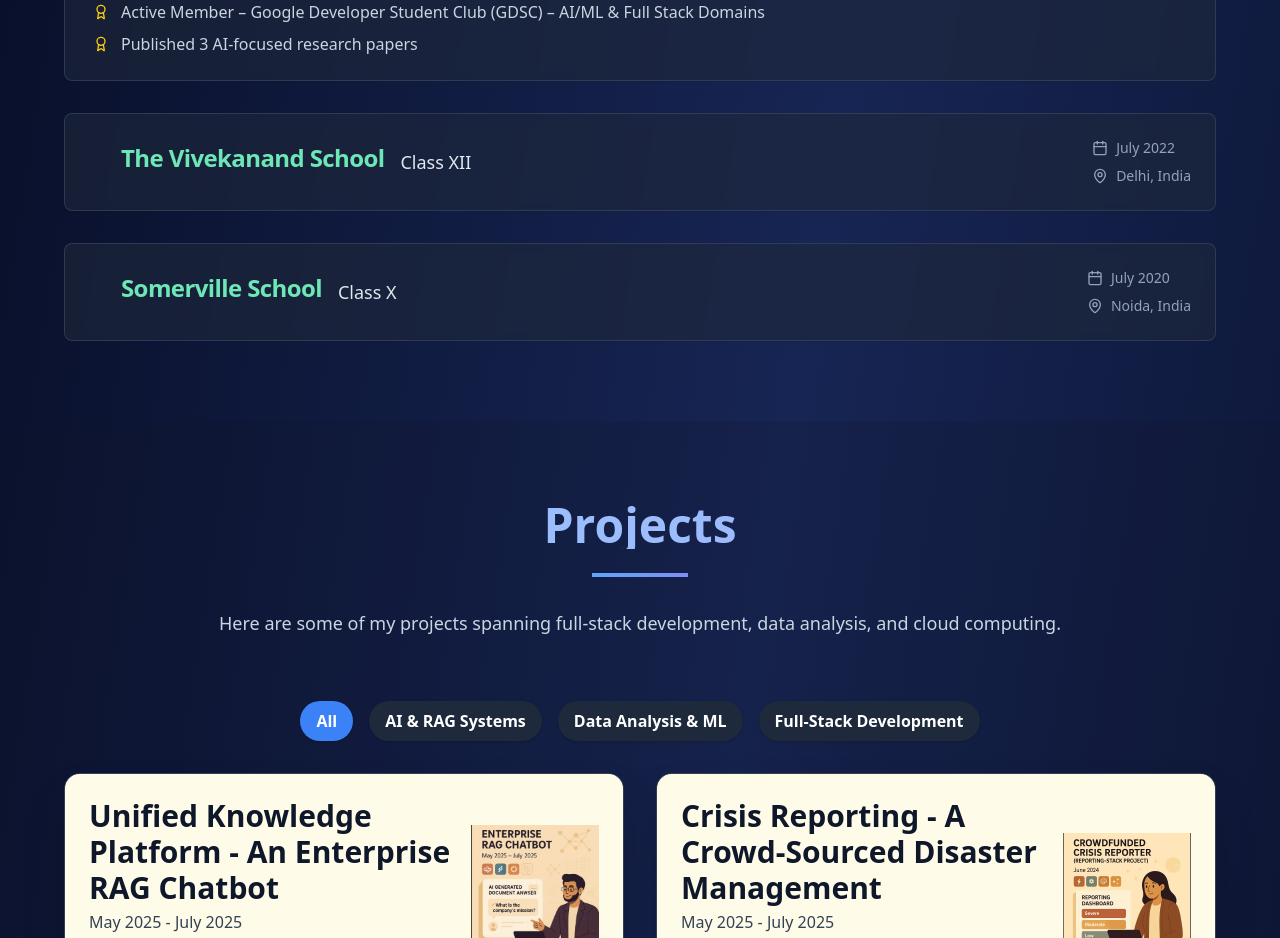
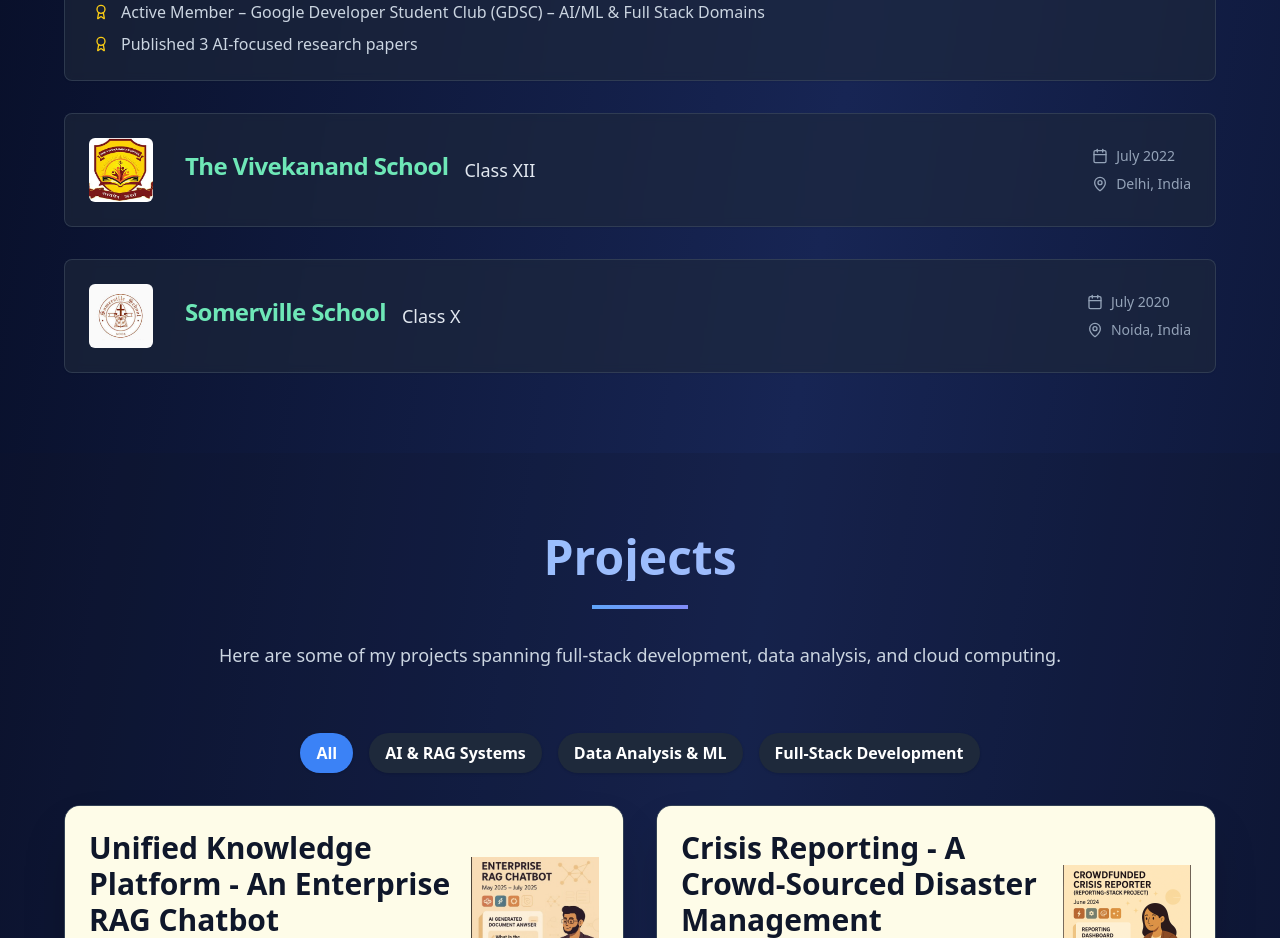
Before and after one commit to dhruvm-18/dhruv-portfolio, a React (Vite) app: page / in a window 1280 px wide. Shown: the part 2660-3598 px from the top of the page. Built offline with nearby package versions, Linux system fonts and the light colour scheme.

Commit message:
More logos being added

```diff
--- a/src/pages/Index.tsx
+++ b/src/pages/Index.tsx
@@ -7,6 +7,8 @@ import { Badge } from '@/components/ui/badge';
 import { Switch } from '@/components/ui/switch';
 import eylogo from '/ey.png';
 import Deloitte from '/Deloitte.png';
+import Somerville from '/Somerville.png';
+import Vivek from '/Vivek.jpeg';
 import Manipal from '/logo.jpeg';
 import dhruvProfilePic from '/dhruv.jpeg';
 
@@ -192,6 +194,7 @@ const Index = () => {
       degree: "Class XII",
       period: "July 2022",
       location: "Delhi, India",
+      logo: <img src={Vivek} alt="Dhruv Mendiratta"className="w-16 h-16 object-cover rounded-md"/>,
       achievements: []
     },
     {
@@ -199,6 +202,7 @@ const Index = () => {
       degree: "Class X",
       period: "July 2020",
       location: "Noida, India",
+      logo: <img src={Somerville} alt="Dhruv Mendiratta"className="w-16 h-16 object-cover rounded-md"/>,
       achievements: []
     }
   ];
```
Also changed, not shown: public/Somerville.png (added), public/Vivek.jpeg (added).
